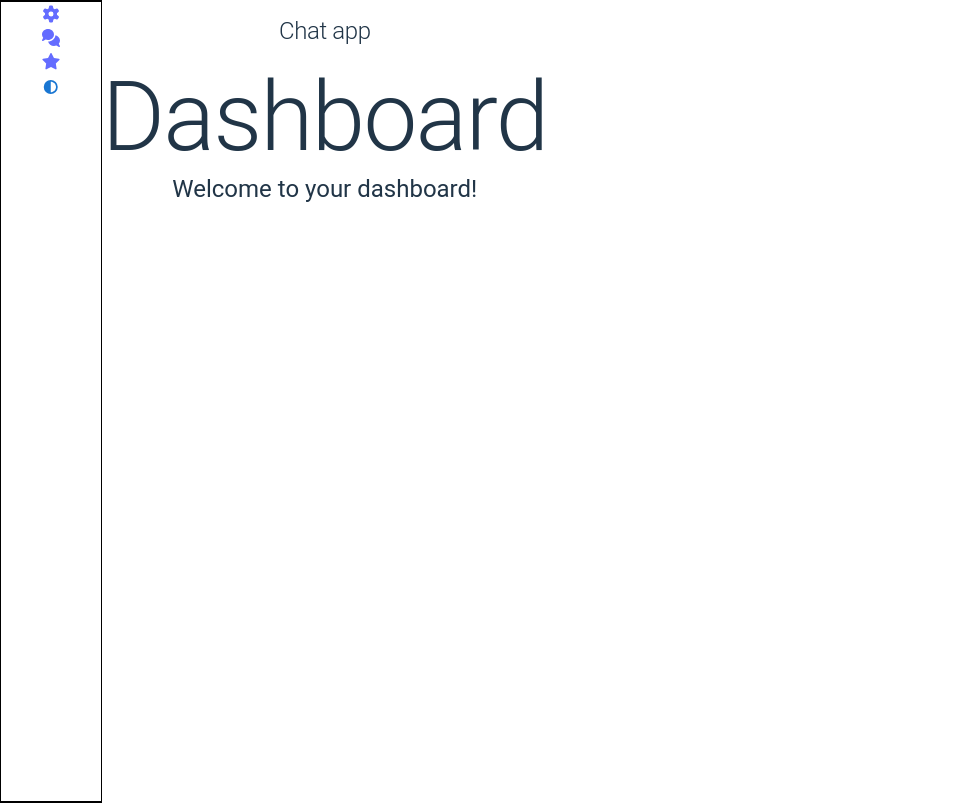
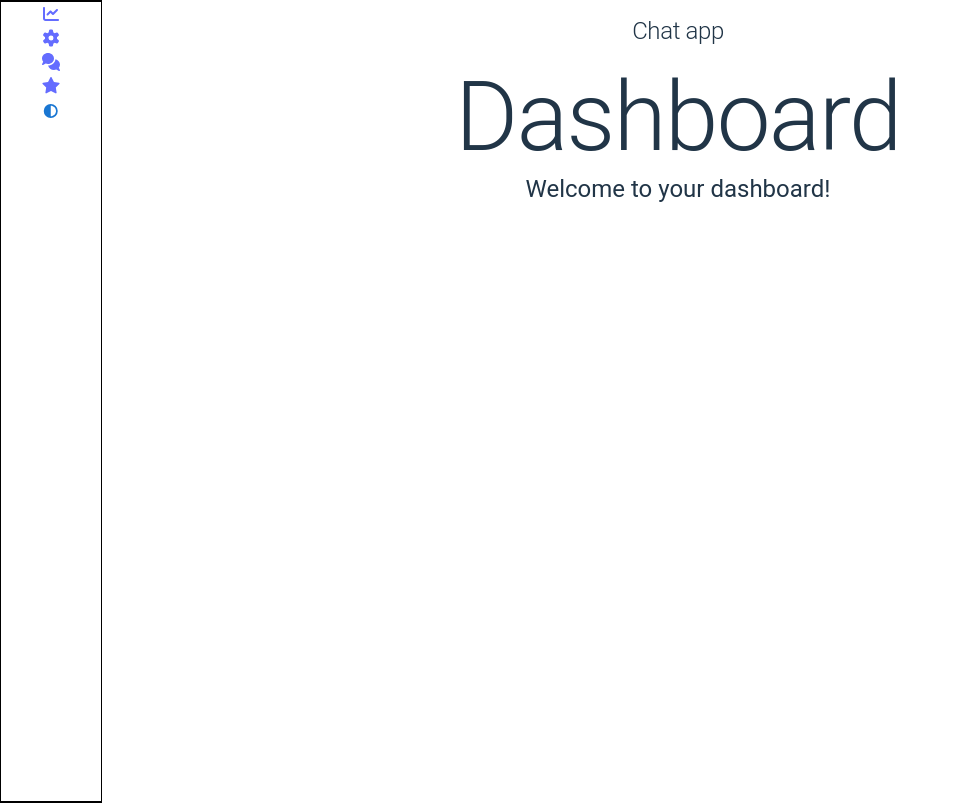
Before and after one commit to Williambraney/chat-app, a React (Vite) app in the folder client/: page /app in a window 1280 px wide. Shown: the whole page, without its empty margins (0-957 px from the left). Built offline with nearby package versions, Linux system fonts and the light colour scheme.

Commit message:
Create dashboard link in app

```diff
--- a/client/src/components/common/AppHeader/AppHeader.tsx
+++ b/client/src/components/common/AppHeader/AppHeader.tsx
@@ -6,7 +6,8 @@ export default function AppHeader(): JSX.Element {
         <Header
             sx = { {
                 fontSize : '1.5rem',
-                padding : '1rem'
+                padding : '1rem',
+                // width : '100%',
             } }
         >
             Chat app
--- a/client/src/components/features/Nav/Nav.tsx
+++ b/client/src/components/features/Nav/Nav.tsx
@@ -4,7 +4,7 @@ import NavList from './NavList';
 import NavListItem from './NavListItem';
 import LightDarkMode from './LightDarkMode';
 import { FontAwesomeIcon } from '@fortawesome/react-fontawesome';
-import { faComments, faGear, faStar } from '@fortawesome/free-solid-svg-icons';
+import { faChartLine, faComments, faGear, faStar } from '@fortawesome/free-solid-svg-icons';
 
 export default function NavBar(): JSX.Element {
     return (
@@ -18,6 +18,13 @@ export default function NavBar(): JSX.Element {
         >
             <Block>
                 <NavList>
+                    <NavListItem
+                        to = 'dashboard'
+                    >
+                        <FontAwesomeIcon
+                            icon = { faChartLine }
+                        />
+                    </NavListItem>
                     <NavListItem
                         to = 'settings'
                     >
--- a/client/src/routes/RootLayout.tsx
+++ b/client/src/routes/RootLayout.tsx
@@ -14,7 +14,7 @@ export default function RootLayout(): JSX.Element {
                 <Blocks
                     sx = { {
                         flexDirection : 'column',
-                        // width : '90vw',
+                        width : '90vw',
                         minHeight : '100vh',
                         backgroundColor : 'background',
                     } }
```
